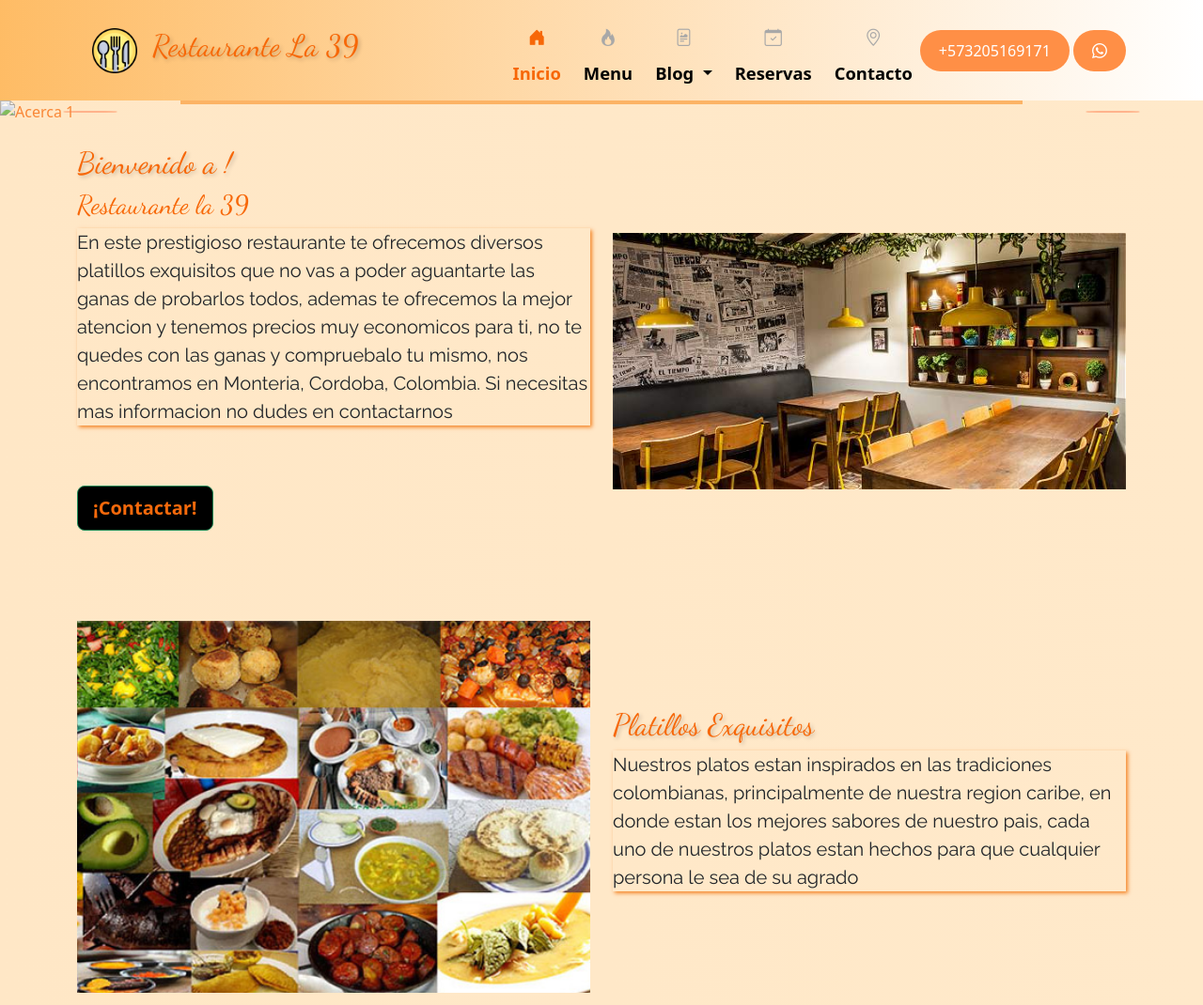
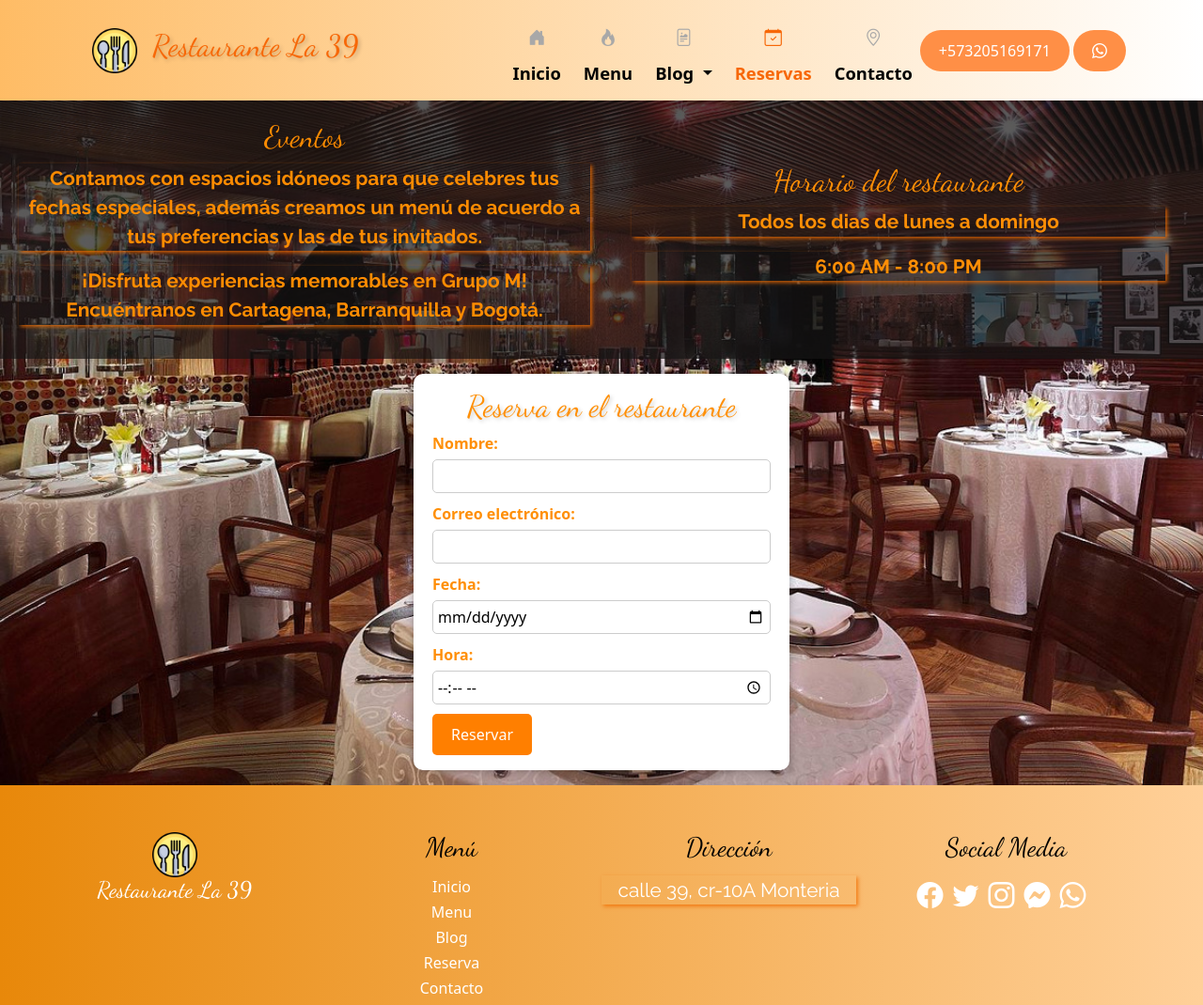
Before and after one commit to luisMateo11/Restaurante, a plain HTML site: page index.html in a window 1280 px wide. Shown: the top 1070 px of the page at 94% size. Drawn offline with nearby package versions, Linux system fonts and the light colour scheme; some packages are replaced by stand-ins of ours; some icons are missing; a web font is replaced by a local one.

Commit message:
Update index.html

```diff
--- a/index.html
+++ b/index.html
@@ -21,11 +21,12 @@
       href="https://fonts.googleapis.com/css2?family=Raleway:wght@400;700&display=swap"
       rel="stylesheet"
     />
-    <link rel="stylesheet" href="/css/style.css" />
+    <link rel="stylesheet" href="css/style.css" />
     <link rel="icon" href="/img/restaurante.png" />
   </head>
 
-  <body id="inicio">
+<body>
+
         <nav class="navbar navbar-expand-lg navbar-dark bg-dark">
           <div class="container" id="inicio">
 
@@ -46,13 +47,13 @@
             <div class="collapse navbar-collapse" id="navbarNavDropdown">
               <ul class="navbar-nav ms-lg-auto">
                 <li class="nav-item">
-              <a class="nav-link active" aria-current="page" href="/index.html"
-                ><i class="bi bi-house-door-fill active"></i>
+                  <a class="nav-link " aria-current="page" href="index.html"
+                    ><i class="bi bi-house-door-fill "></i>
                     <span>Inicio</span></a
                   >
                 </li>
                 <li class="nav-item">
-              <a class="nav-link" href="/menu.html">
+                  <a class="nav-link" href="menu.html">
                     <i class="bi bi-fire"></i>
                     <span>Menu</span></a>
                 </li>
@@ -69,26 +70,27 @@
                   </a>
                   <ul class="dropdown-menu">
                     <li>
-                  <a class="dropdown-item" href="/blog.html#chefs"
+                      <a class="dropdown-item" href="blog.html#chefs"
                         ><i>Nuestros chefs</i></a
                       >
                     </li>
 
                     <li>
-                  <a class="dropdown-item" href="/blog.html#testimonios"
+                      <a class="dropdown-item" href="blog.html#testimonios"
                         ><i>Comentarios de clientes</i></a
                       >
                     </li>
                   </ul>
                 </li>
 
+
                 <li class="nav-item">
-              <a class="nav-link" href="/reservas.html"><i class="bi bi-calendar-check"></i>
+                  <a class="nav-link active" href="reservas.html"><i class="bi bi-calendar-check active"></i>
                     <span>Reservas</span></a>
                 </li>
 
                 <li class="nav-item">
-              <a class="nav-link" href="/contacto.html"><i class="bi bi-geo-alt"></i>
+                  <a class="nav-link" href="contacto.html"><i class="bi bi-geo-alt"></i>
                     <span>Contacto</span></a>
                 </li>
               </ul>
@@ -97,7 +99,7 @@
                     <i class="fa-solid fa-phone"></i>+573205169171
                 </a>
                 <a
-                href="https:/api.whatsapp.com/send?phone=3104088666"
+                    href="https://api.whatsapp.com/send?phone=+57 3205169171"
                     target="_blank"
                     ><i class="bi bi-whatsapp"></i
                   ></a>
@@ -106,137 +108,61 @@
           </div>
         </nav>
 
-     <!-- Carrusel -->
+     <div class="container2">
+        <section class="row row2 align-items-lg-center justify-content-center ">
+            <article class="col-12 col-lg-6 text-center events">
+        <h2 class="tipo ">Eventos</h2>
+        <p class="text-center " ><strong>Contamos con espacios idóneos para que celebres tus fechas especiales, además creamos un menú de acuerdo a tus preferencias y las de tus invitados.</strong></p>
+        <p><strong>¡Disfruta experiencias memorables en Grupo M! Encuéntranos en Cartagena, Barranquilla y Bogotá.</strong></p>
+            </article>
 
-     <div
-        id="carouselExampleCaptions"
-        class="carousel slide"
-        data-bs-ride="false"
-      >
-        <div class="carousel-inner ">
-          <div class="carousel-caption">
-            <article>
-                <h1 class="fs-1">Comidas exquisitas para el paladar</h1>
-                <p class="fs-5 d-none d-sm-block">Bienvenido a uno de los mejores restaurantes de la region</p>
+            <article class="col-12 col-lg-6 text-center">
+    <div id="restaurantHours">
+        <h2 class="tipo">Horario del restaurante</h2>
+        <p><strong>Todos los dias de lunes a domingo</strong></p>
+        <p><strong>6:00 AM - 8:00 PM</strong></p>
+    </div>
+    </article>
 
+</section>
+        <article class="py-3">
+            <form id="reservationForm" class="py-3">
+                <h2 class="tipo text-center">Reserva en el restaurante</h2>
+                <label for="name">Nombre:</label>
+                <input type="text" id="name" required>
+
+                <label for="email">Correo electrónico:</label>
+                <input type="email" id="email" required>
+
+
+
+                <label for="date">Fecha:</label>
+                <input type="date" id="date" required>
+
+                <label for="time">Hora:</label>
+                <input type="time" id="time" required>
+
+                <input type="submit" value="Reservar">
+            </form>
 
         </article>
             </div>
-          <div class="carousel-item active">
-            <img src="/img/carrusel2.jpg" class="d-block w-100 " alt="Acerca 1" />
-          </div>
-          <div class="carousel-item ">
-            <img src="/img/carrusel.jpg" class="d-block w-100 " alt="Acerca 2" />
-          </div>
-          <div class="carousel-item ">
-            <img src="/img/carrusel5.jpg" class="d-block w-100 " alt="Acerca 3" />
-          </div>
-          <div class="carousel-item ">
-            <img src="/img/image.carrusel.jpg" class="d-block w-100 " alt="Acerca 4" />
-          </div>
-        </div>
-        <button
-          class="carousel-control-prev"
-          type="button"
-          data-bs-target="#carouselExampleCaptions"
-          data-bs-slide="prev"
-        >
-          <span class="carousel-control-prev-icon" aria-hidden="true"></span>
-          <span class="visually-hidden">Previous</span>
-        </button>
-        <button
-          class="carousel-control-next"
-          type="button"
-          data-bs-target="#carouselExampleCaptions"
-          data-bs-slide="next"
-        >
-          <span class="carousel-control-next-icon" aria-hidden="true"></span>
-          <span class="visually-hidden">Next</span>
-        </button>
-      </div>
 
-    <main class="pt-4 main">
-      <div class="container">
-        <section class="row align-items-lg-center mb-5">
-          <article class="col-12 col-lg-6 ">
-            <h2 class="color">Bienvenido a !</h2>
-            <h3 class="color">Restaurante la 39</h3>
-            <p class="fs-5">
-              En este prestigioso restaurante te ofrecemos diversos platillos exquisitos que no vas a poder aguantarte las ganas de probarlos todos, ademas te ofrecemos la mejor atencion y tenemos precios muy economicos para ti,  no te quedes con las ganas y compruebalo tu mismo, nos encontramos en Monteria, Cordoba, Colombia. Si necesitas mas informacion no dudes en contactarnos
-            </p>
-            <a class="btn btn-success btn-lg fw-bold fs-5 my-5" href="/contacto.html"
-              >¡Contactar!</a
-            >
-          </article>
-          <article class="col-12 col-lg-6">
-            <img
-              class="img-fluid"
-              src="/img/restaurante.jpg"
-              alt="restaurante"
-            />
-          </article>
-          </section>
-
-          <section class="row align-items-lg-center mb-5">
-          <article class="col-12 col-lg-6 order-lg-1 ">
-            <h2 class="color">Platillos Exquisitos</h2>
-            <p class="fs-5">
-              Nuestros platos estan inspirados en las tradiciones colombianas, principalmente de nuestra region caribe, en donde estan los mejores sabores de nuestro pais, cada uno de nuestros platos estan hechos para que cualquier persona le sea de su agrado
-            </p>
-          </article>
-          <article class="col-12 col-lg-6">
-            <img
-              class="img-fluid"
-              src="/img/platillostipicos.jpg"
-              alt="Sitios web responsivos"
-            />
-          </article>
-          </section>
-
-          <section class="row align-items-lg-center mb-5">
-          <article class="col-12 col-lg-6 py-5">
-            <h2 class="color">Chefs Profesionales</h2>
-            <p class="fs-5">
-              Contamos con excelentes chefs profesionales que tienen bastante experiencia en cuanto a sazón se trata, también cuentan con excelentes valoraciones por parte de los clientes que entran a nuestro restaurante.
-            </p>
-          </article>
-          <article class="col-12 col-lg-6">
-            <img
-              class="img-fluid"
-              src="/img/chefs.jpg"
-              alt="Sitios web responsivos"
-            />
-          </article>
-
-          </section>
-          </div>
-
-
-
-
-
-
-        <button class="button" id="scrollToTopBtn">
-          <a href="#inicio" class="material-symbols-outlined " >
-              arrow_upward</a>
-        </button>
-      </main>
-
-    <footer class=" pt-5">
+            <footer >
                 <section id="footer">
                   <div class="row fila">
                       <div class="col-sm-12 col-md-6 col-lg-3">
 
-                  <img src="/img/restaurante.png" alt="Restaurante" class="img-logo"/>
+                          <img src="img/restaurante.png" alt="Restaurante" class="img-logo"/>
                           <h4 class="text-white color">Restaurante La 39</h4>
                       </div>
                       <div class="col-sm-12 col-md-6 col-lg-3">
                         <h3 class="tipo">Menú</h3>
-                <a href="/index.html">Inicio</a>
-                <a href="/menu.html">Menu</a>
-                <a href="/blog.html">Blog</a>
-                <a href="/reservas.html">Reservas</a>
-                <a href="/contacto.html">Contacto</a>
+                        <a href="index.html">Inicio</a>
+                        <a href="menu.html">Menu</a>
+                        <a href="blog.html">Blog</a>
+                        <a href="reservas.html">Reserva</a>
+                        <a href="contacto.html">Contacto</a>
                     </div>
 
                       <div class="col-sm-12 col-md-6 col-lg-3">
@@ -279,6 +205,14 @@
           integrity="sha384-kenU1KFdBIe4zVF0s0G1M5b4hcpxyD9F7jL+jjXkk+Q2h455rYXK/7HAuoJl+0I4"
           crossorigin="anonymous"
         ></script>
+            <!-- Incluye la librería de jQuery -->
+            <script src="https://code.jquery.com/jquery-3.3.1.slim.min.js"></script>
+            <!-- Incluye los scripts de Bootstrap -->
+            <script src="https://cdnjs.cloudflare.com/ajax/libs/popper.js/1.14.7/umd/popper.min.js"></script>
+            <script src="https://stackpath.bootstrapcdn.com/bootstrap/4.3.1/js/bootstrap.min.js"></script>
+            <script async defer src="https://maps.googleapis.com/maps/api/js?key=AIzaSyDjhOIENp16AAzDzdmxm4sNZvmIibZ6lDw&callback=initMap"></script>
         <script src="/js/main.js"></script>
+        <script src="/js/app.js"></script>
+
           </body>
         </html>
```
Lines whose indentation alone changed are shown as unchanged.
